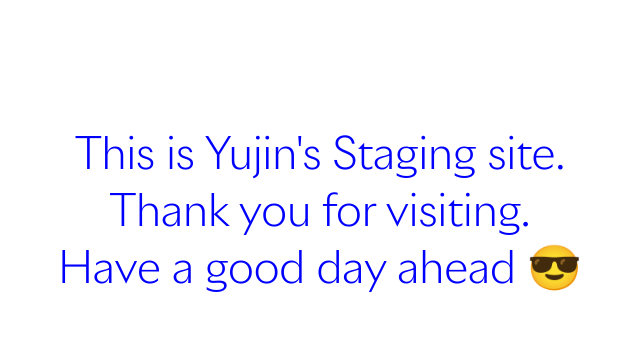
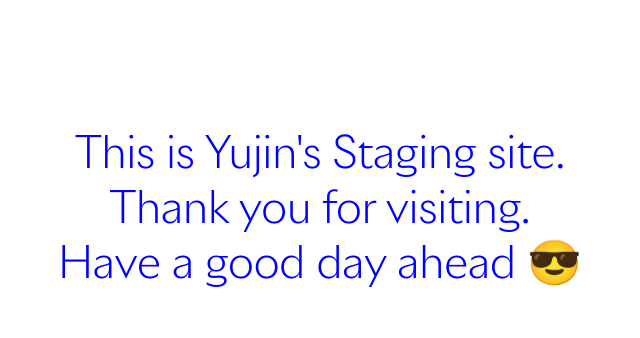
Before and after one commit to yujin-tw/yujin-tw.github.io, a plain HTML site: page index.html in a window 1280 px wide. Shown: the top 338 px of the page, without its empty margins (320-960 px from the left). Drawn offline with Linux system fonts and the light colour scheme; grey boxes are pictures that could not be loaded.

Commit message:
Update styles.css

```diff
--- a/styles.css
+++ b/styles.css
@@ -1,8 +1,8 @@
-@charset "UTF-8";
+@charset 'UTF-8';
 @font-face {
-  font-family: "riviera_nightslight";
-  src: url("/assets/rivieranights-light-webfont.woff2") format("woff2"),
-       url("/assets/rivieranights-light-webfont.woff") format("woff");
+  font-family: 'riviera_nightslight';
+  src: url('/assets/rivieranights-light-webfont.woff2') format('woff2'),
+       url('/assets/rivieranights-light-webfont.woff') format('woff');
   font-weight: normal;
   font-style: normal;
 }
@@ -29,10 +29,10 @@ html, body, content, div, span, applet, object, iframe, h1, h2, h3, h4, h5, h6,
   }
 
 .main{
-  font-family: "riviera_nightslight", Helvetica, Arial, sans-serif;
+  font-family: 'riviera_nightslight', Helvetica, Arial, sans-serif;
   font-size: 2.75rem;
   text-align: center;
-  line-height: calc(2.75rem * 1.3);
+  line-height: calc(2.75rem * 1.25);
   display: flex;
   justify-content: center;
   height: 50%;
```
